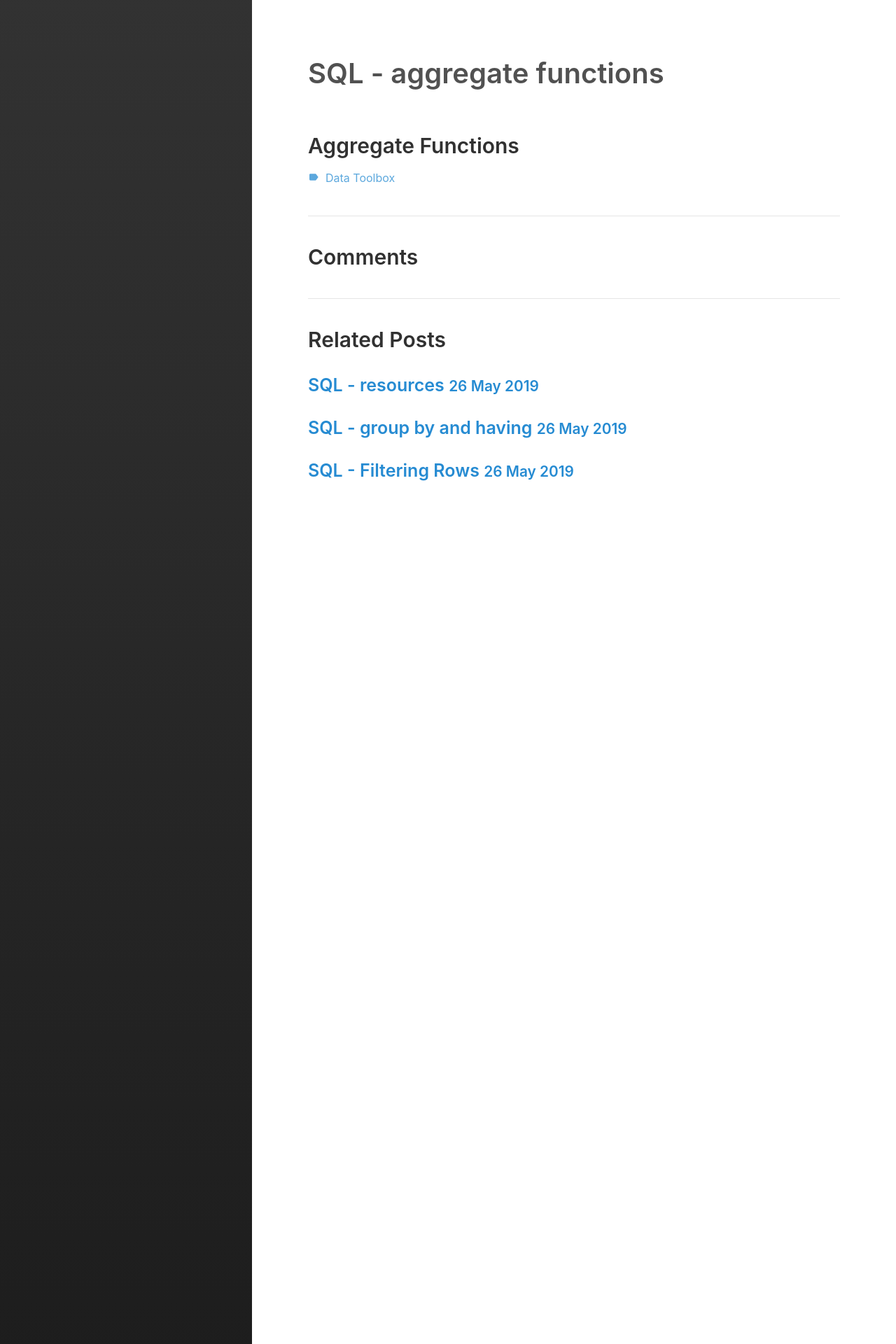
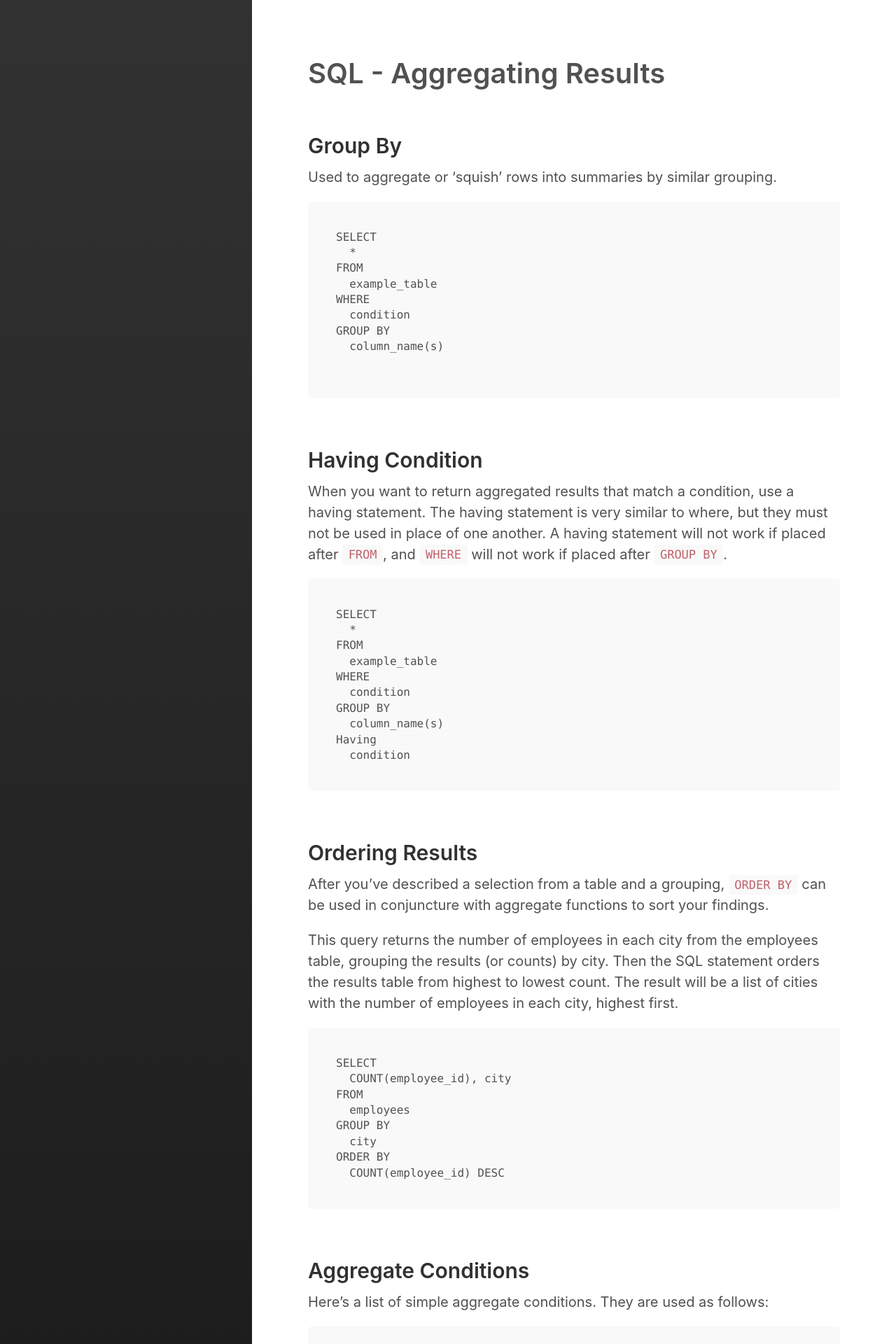
Before and after one commit to fisherra/fisherankney, a Jekyll site: the page built from _posts/2019-05-26-sql-aggregate-functions.md, in a window 1280 px wide. Shown: the top 1920 px of the page at 70% size. Built offline with Jekyll 4.4.1, drawn with Linux system fonts in a browser that asks for light colours; some of the changed text lies outside the part shown.

Commit message:
aggregate sql functions

````diff
--- a/_posts/2019-05-26-sql-aggregate-functions.md
+++ b/_posts/2019-05-26-sql-aggregate-functions.md
@@ -1,6 +1,6 @@
 ---
 layout: post
-title: "SQL - aggregate functions"
+title: "SQL - Aggregating Results"
 categories:
   - Blog Posts
 top_tags: General
@@ -10,4 +10,94 @@ tags:
 
 <br>
 
-## Aggregate Functions
+
+## Group By
+
+Used to aggregate or 'squish' rows into summaries by similar grouping.
+
+```
+SELECT
+  *
+FROM
+  example_table
+WHERE
+  condition
+GROUP BY
+  column_name(s)
+
+```
+
+<br>
+
+## Having Condition
+
+When you want to return aggregated results that match a condition, use a having statement. The having statement is very similar to where, but they must not be used in place of one another. A having statement will not work if placed after `FROM`, and `WHERE` will not work if placed after `GROUP BY`.
+
+```
+SELECT
+  *
+FROM
+  example_table
+WHERE
+  condition
+GROUP BY
+  column_name(s)
+Having
+  condition
+```
+
+<br>
+
+## Ordering Results
+
+After you've described a selection from a table and a grouping, `ORDER BY` can be used in conjuncture with aggregate functions to sort your findings.
+
+This query returns the number of employees in each city from the employees table, grouping the results (or counts) by city. Then the SQL statement orders the results table from highest to lowest count. The result will be a list of cities with the number of employees in each city, highest first.
+
+```
+SELECT
+  COUNT(employee_id), city
+FROM
+  employees
+GROUP BY
+  city
+ORDER BY
+  COUNT(employee_id) DESC
+```
+<br>
+
+## Aggregate Conditions
+
+Here's a list of simple aggregate conditions. They are used as follows:
+
+```
+SELECT
+  MAX(sale)
+FROM
+  sales
+```
+
+<br>
+
+- `COUNT` <br>
+- `MIN` <br>
+- `MAX` <br>
+- `AVG` <br>
+- `SUM` <br>
+
+<br>
+
+If you want to return a list of unique values, use `DISTINCT` within `COUNT`, like so:
+
+```
+SELECT
+  COUNT(DISTINCT target)
+FROM
+  table
+```
+
+<br>
+
+That's all for now!
+
+<br>
````
Also changed, not shown: _posts/2019-05-26-sql-group-by-having.md (deleted, +0 -18 lines), _posts/2019-05-26-sql-resources.md (+10 -4 lines), data_toolbox.html (+109 -87 lines).
